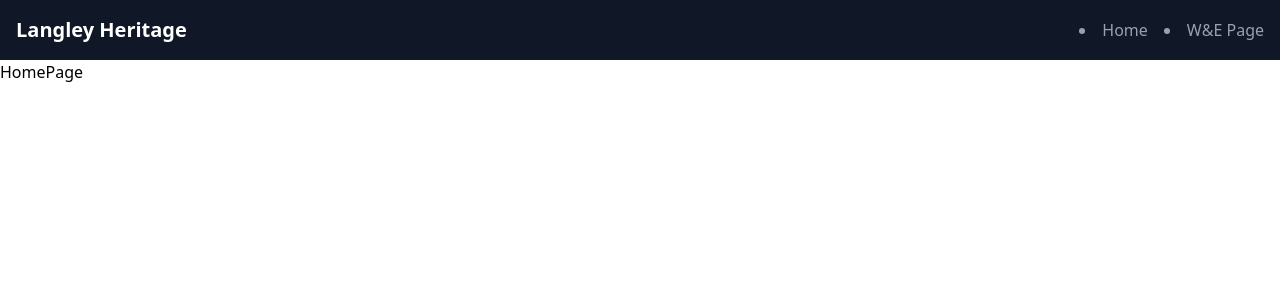
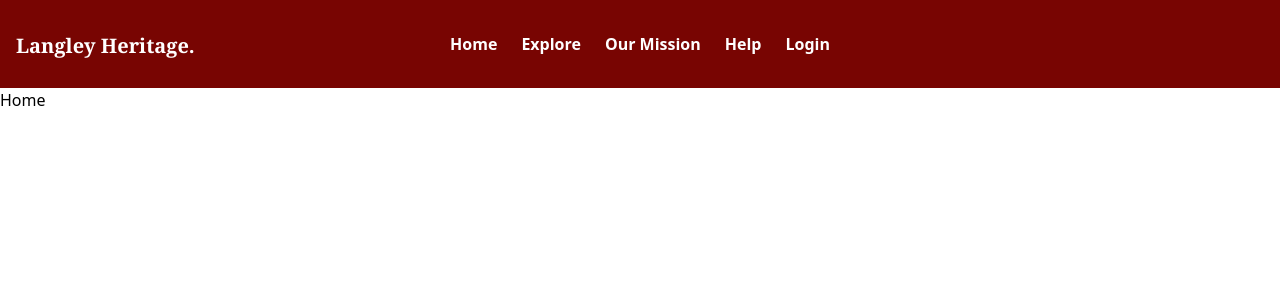
Before and after one commit to COMP2281/langley-heritage, a React (Vite) app in the folder langley-heritage/: page / in a window 1280 px wide. Shown: the top 300 px of the page. Built offline with nearby package versions, Linux system fonts and the light colour scheme.

Commit message:
Started navbar design

```diff
--- a/langley-heritage/frontend/src/components/homePage.jsx
+++ b/langley-heritage/frontend/src/components/homePage.jsx
@@ -1,11 +1,11 @@
-import NavBar from "./navbar"
+import NavBar from "./navbar";
 
-function Home(){
-    return (
-        <>
-            <p>HomePage</p>
-        </>
-    )
+function Home() {
+  return (
+    <>
+      <p>Home</p>
+    </>
+  );
 }
 
-export default Home
+export default Home;
--- a/langley-heritage/frontend/src/components/navbar.jsx
+++ b/langley-heritage/frontend/src/components/navbar.jsx
@@ -1,15 +1,24 @@
-import { Link } from 'react-router-dom';
+import { Link } from "react-router-dom";
 
 function NavBar() {
-  return (
-    <nav className="bg-gray-900 p-4 flex justify-between items-center">
-        <div className="text-white text-xl font-bold">Langley Heritage</div>
-        <div className="flex space-x-4">
-        <li className="text-gray-400 hover:text-white transition"><Link to="/">Home</Link></li>
-        <li className="text-gray-400 hover:text-white transition"><Link to="/w&e">W&E Page</Link></li>
-        </div>
-    </nav>
-  );
+	const centerUnderlineHover = "relative pb-1 after:content-[''] after:absolute after:left-1/2 after:bottom-0 after:w-0 after:h-[2px] after:bg-white after:transition-all after:duration-300 after:origin-center hover:after:left-0 hover:after:w-full"
+	return (
+		<nav className="bg-[#780502] text-white p-8 flex justify-center relative">
+			<div className="absolute left-4 text-xl font-bold">
+				<span className="font-serif">Langley Heritage.</span>
+			</div>
+
+			<ul className="flex space-x-6">
+				{["Home", "Explore", "Our Mission", "Help", "Login"].map((item, index) => (
+					<li key={index} className="relative font-semibold ">
+						<Link className={centerUnderlineHover}>
+							{item}
+						</Link>
+					</li>
+				))}
+			</ul>
+		</nav>
+	);
 }
 
-export default NavBar
+export default NavBar;
--- a/langley-heritage/package.json
+++ b/langley-heritage/package.json
@@ -16,9 +16,9 @@
     "express": "^4.21.1",
     "react": "^18.3.1",
     "react-dom": "^18.3.1",
-    "tailwindcss": "^4.0.6",
+    "react-router-dom": "^7.1.5",
     "sqlite3": "^5.1.7",
-    "react-router-dom": "^7.1.5"
+    "tailwindcss": "^4.0.6"
   },
   "devDependencies": {
     "@eslint/js": "^9.15.0",
```
Also changed, not shown: 1 other file (tests, documents, lock files or other folders).
